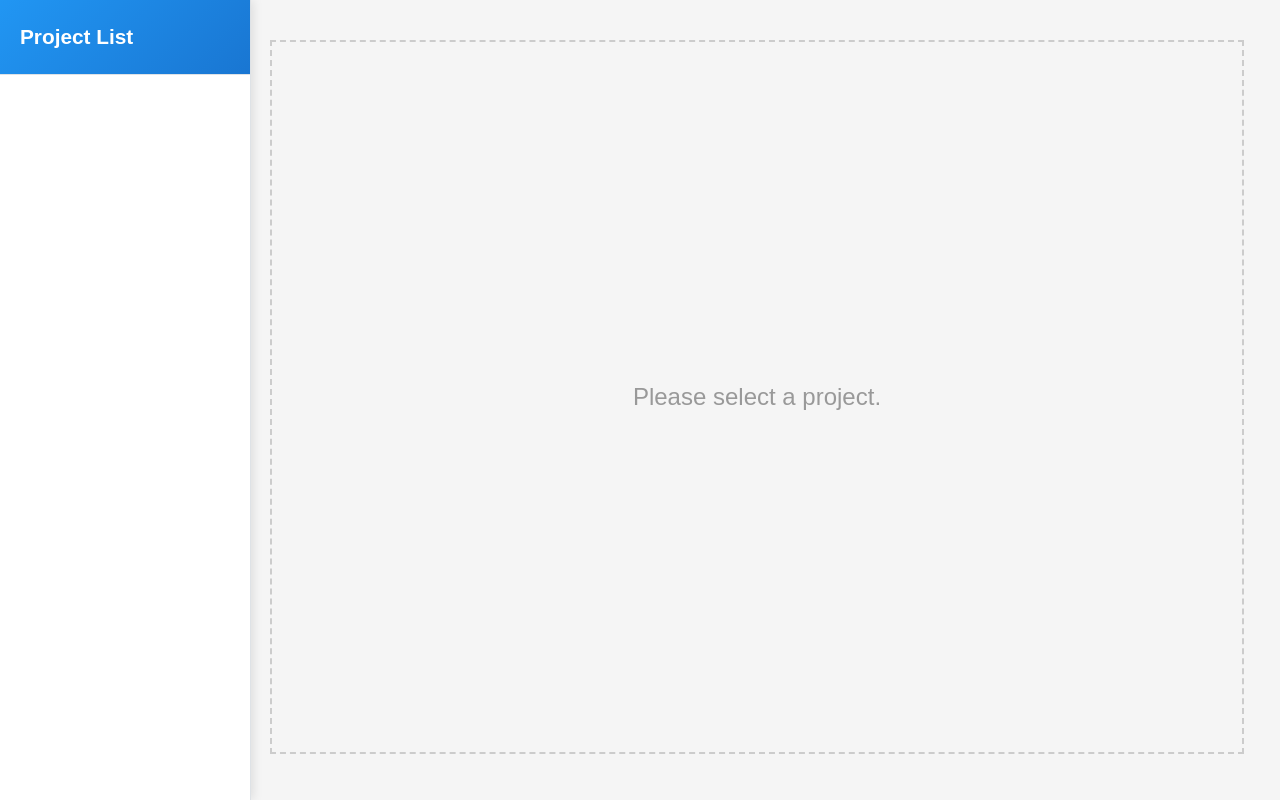
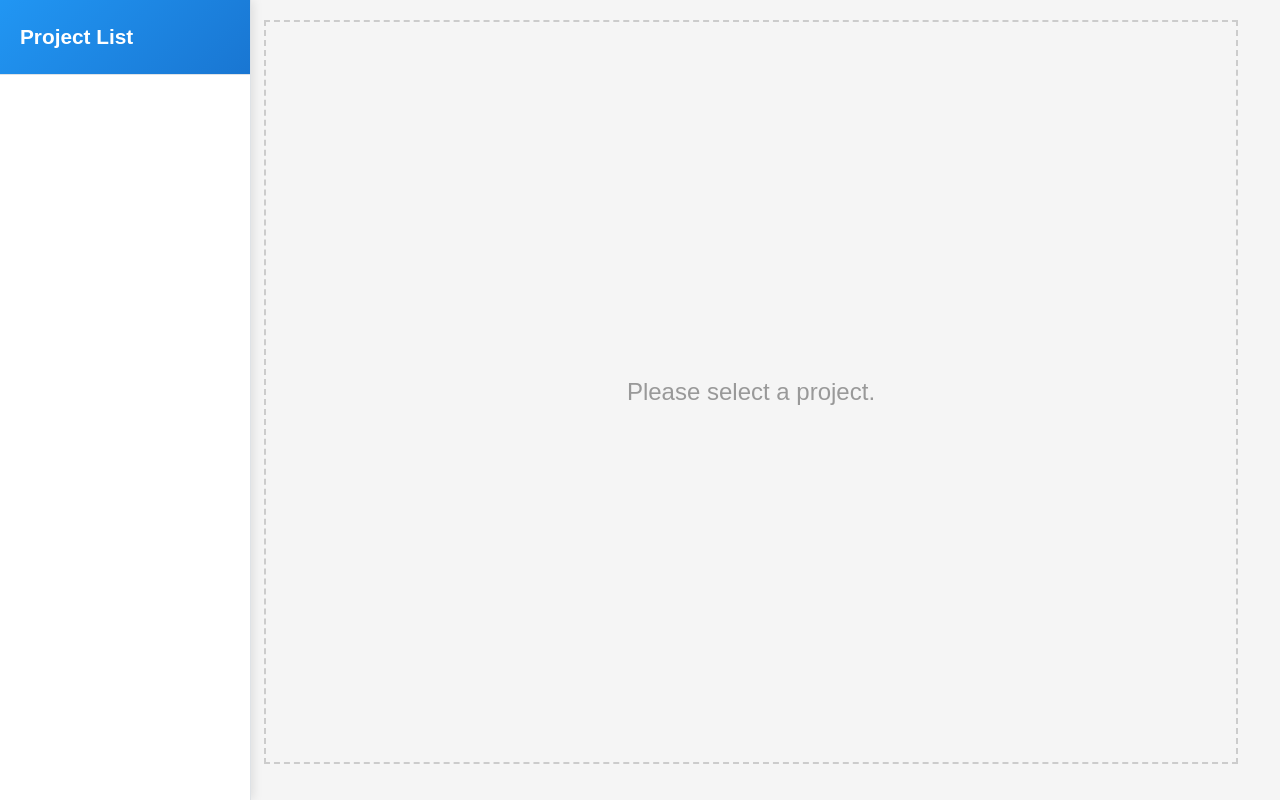
Before and after one commit to T4NG23/Nautica, a plain HTML site: page chat-view.html in a window 1280 px wide. Drawn offline with nearby package versions, Linux system fonts and the light colour scheme; no server answers; sample sign-in values are in the browser's storage.

Commit message:
im going to crash out if i see another line of css

```diff
--- a/chat-view.html
+++ b/chat-view.html
@@ -21,6 +21,9 @@
         </div>
       </div>
       <!-- Main Content -->
+      <div class="no-project-container">
+            <div class="no-project-selected">Please select a project.</div>
+      </div>
       <div class="main-content">
         <div class="container">
           <div class="header-section">
@@ -156,6 +159,9 @@
               // update active class on sidebar
               document.querySelectorAll('.chat-item').forEach(item => item.classList.remove('active'));
               chatItem.classList.add('active');
+              document.body.classList.remove('no-project');
+              document.querySelector('.no-project-container').style.display = 'none';
+              document.querySelector('.main-content-container').style.display = 'block';
             }
           });
           // Delete button handler
@@ -348,12 +354,22 @@
         }
       });
       document.addEventListener('DOMContentLoaded', () => {
+  // Get the stored project info
   const currentChat = JSON.parse(localStorage.getItem('currentChat') || '{}');
+  // Get references to your two containers:
+  const noProjectContainer = document.querySelector('.no-project-container');
+  const mainContentContainer = document.querySelector('.main-content-container');
+
   if (!currentChat.projectId) {
+    // No project selected: show placeholder and hide main content
     document.body.classList.add('no-project');
-        document.querySelector('.container').innerHTML = `<div class="no-project-selected">Please select a project.</div>`;
+    noProjectContainer.style.display = 'flex';
+    mainContentContainer.style.display = 'none';
   } else {
+    // Project selected: hide placeholder and show main content
     document.body.classList.remove('no-project');
+    noProjectContainer.style.display = 'none';
+    mainContentContainer.style.display = 'block';
     loadUserProjects();
     loadCurrentProject();
   }
--- a/styles2.css
+++ b/styles2.css
@@ -216,6 +216,7 @@ html, body {
     font-size: 1.5rem;
     border: 2px dashed #ccc;
     margin-top: 20px;
+    margin-left: 200px;
     width: calc(100vw - 310px);
 }
 
```
Lines whose indentation alone changed are shown as unchanged.
